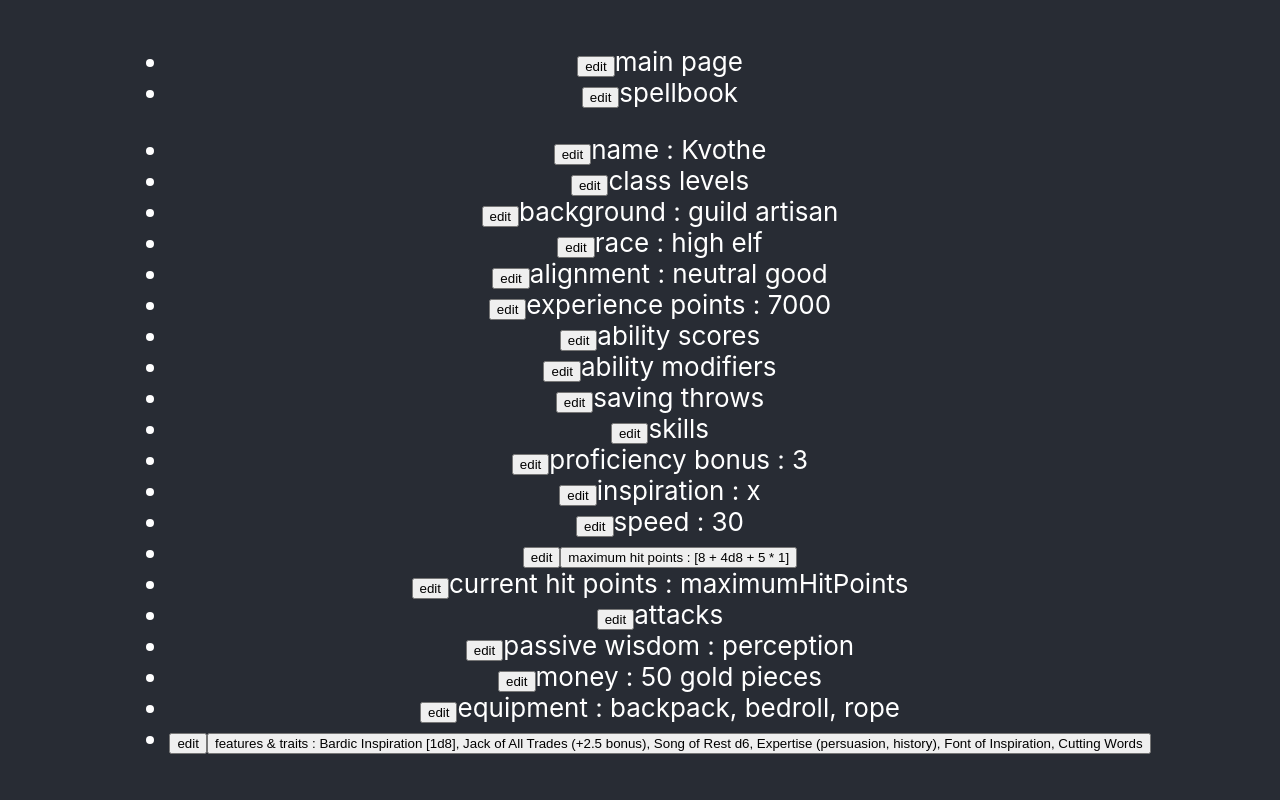
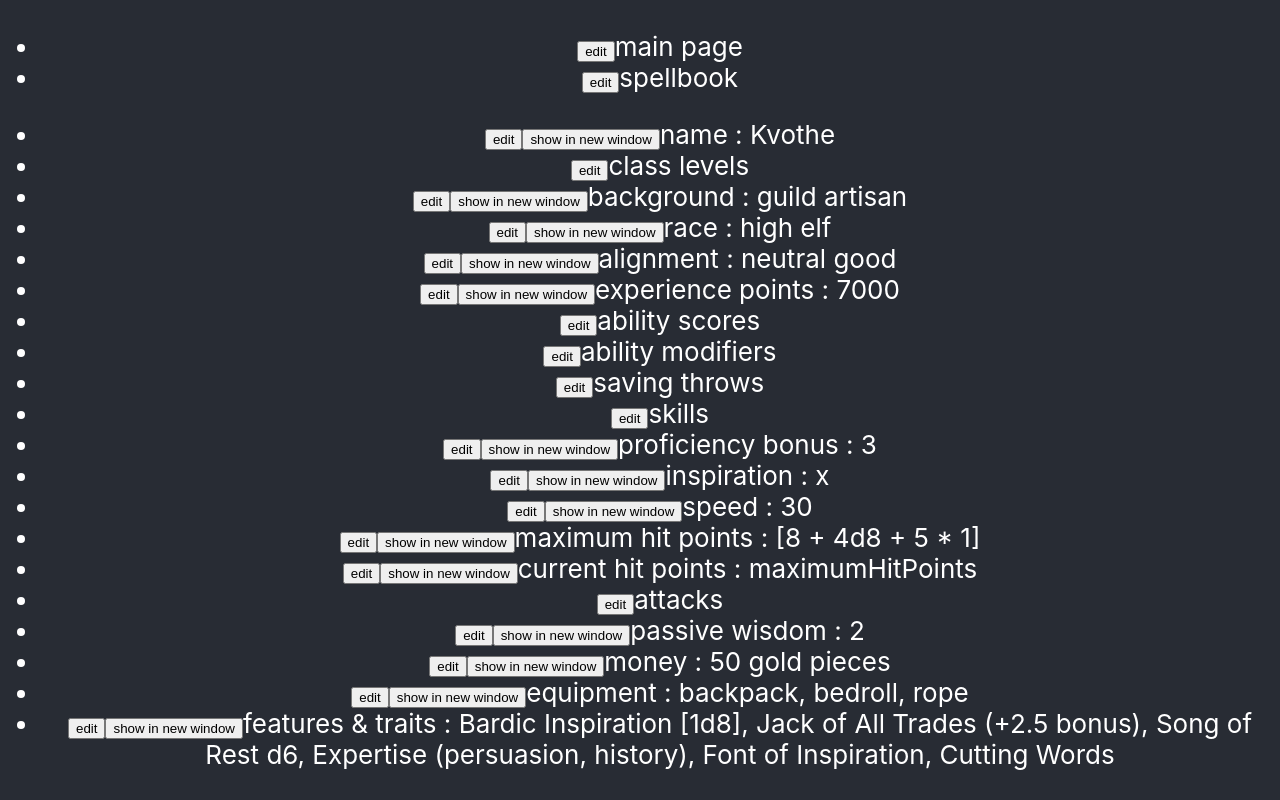
Before and after one commit to WrittenWoods/cobble, a React (Create React App) app: page / in a window 1280 px wide. Both pictures are taken after a click on the element "main page". Built offline with nearby package versions, Linux system fonts and the light colour scheme.

Commit message:
added panels that display content

```diff
--- /dev/null
+++ b/src/ContentBlock.tsx
@@ -0,0 +1,25 @@
+import React, { useState, useEffect } from 'react';
+import { parseContent } from "./helpers/parseContent";
+import { arrayEquals } from "./helpers/arrayEquals";
+
+function ContentBlock({ sheetState, titlePath }) {
+
+  const [sheet, setSheet, displayed, setDisplayed] = [...sheetState]
+
+  const [blockContent, setBlockContent] = useState(getBlockContent())
+
+  function getBlockContent() {
+    for (let i = 0; i < sheet.length; i++) {
+      if (arrayEquals(sheet[i].titlePath, titlePath)) {
+        return sheet[i].content
+      }
+    }
+    return undefined
+  }
+
+  return (
+    <span>{blockContent}</span>
+  )
+}
+
+export default ContentBlock;
--- a/src/MenuItem.tsx
+++ b/src/MenuItem.tsx
@@ -8,10 +8,12 @@ import ContextMenu from "./ContextMenu";
 function MenuItem ({ sheetState, newTitlePath }: MenuItemProps) {
 
   const [sheet, setSheet, displayed, setDisplayed] = [...sheetState]
+
   const [editMode, toggleEditMode] = useState(false)
   const [title, setTitle] = useState(newTitlePath[newTitlePath.length - 1])
   const [contentAtPath, setContentAtPath] = useState(getMenuItemVals()[2])
   const [showContextMenu, toggleContextMenu] = useState(false)
+  const [showInPanel, toggleShowInPanel] = useState(true)
 
   let [isMatch, matchIndex] = [...getMenuItemVals().slice(0, 2)]
   let contentType = "menu";
@@ -46,7 +48,7 @@ function MenuItem ({ sheetState, newTitlePath }: MenuItemProps) {
       }
     }
 
-    if (isMatch) {
+    if (isMatch && showInPanel) {
       updated[matchIndex].content = contentAtPath
       replaceTitle(updated)
     } else {
@@ -90,6 +92,12 @@ function MenuItem ({ sheetState, newTitlePath }: MenuItemProps) {
     }
   }
 
+  function openContentPanel() {
+    if (!showInPanel) {
+      setDisplayed([...displayed, { panelType: "content", panelProps: newTitlePath }])
+    }
+  }
+
   // returns the text of the menu item
 
   function menuItemContent() {
@@ -100,20 +108,16 @@ function MenuItem ({ sheetState, newTitlePath }: MenuItemProps) {
       contentType = toRender.contentType
     }
 
-    if (isMatch && contentType === "text") {
+    if (isMatch) {
       return (
         <span onContextMenu={(e) => handleContextMenuClick(e)} >
-          {title + " : " + toRender.parsedContent}
+          <button onClick={() => toggleShowInPanel(!showInPanel)}>
+            {showInPanel ? "show in new window" : "show in panel"}
+          </button>
+          <span onClick={() => openContentPanel()}>
+            { showInPanel ? title + " : " + toRender.parsedContent : title }
+          </span>
         </span>
-      )
-    } else if (isMatch && contentType === "button") {
-      return (
-        <button
-          onClick={() => console.log(parseContent(toRender.parsedContent, sheet, true).parsedContent) }
-          onContextMenu={(e) => handleContextMenuClick(e)}
-        >
-          {title + " : " + toRender.parsedContent}
-        </button>
       )
     } else if (!isMatch) {
       return (
--- a/src/Panel.tsx
+++ b/src/Panel.tsx
@@ -1,5 +1,7 @@
 import React, { useState, useEffect } from 'react';
 import Menu from "./Menu";
+import ContentBlock from "./ContentBlock";
+import ContextMenu from "./ContextMenu";
 import { PanelProps } from "./helpers/interfaces";
 
 function Panel ({ sheetState, panelContent }: PanelProps) {
@@ -12,6 +14,19 @@ function Panel ({ sheetState, panelContent }: PanelProps) {
         <Menu
           sheetState={sheetState}
           titlePath={panelContent.panelProps}
+        />
+      )
+    } else if (panelContent.panelType === "content") {
+      return (
+        <ContentBlock
+          sheetState={sheetState}
+          titlePath={panelContent.panelProps}
+        />
+      )
+    } else if (panelContent.panelType === "context menu") {
+      return (
+        <ContextMenu
+          sheetState={sheetState}
         />
       )
     }
--- a/src/Sheet.tsx
+++ b/src/Sheet.tsx
@@ -14,7 +14,7 @@ function Sheet ({ sheet, setSheet }: SheetProps) {
         <Panel
           sheetState={[sheet, setSheet, displayed, setDisplayed]}
           panelContent={panelContent}
-          key={panelContent.panelProps.join('.') + ' panel'}
+          key={JSON.stringify(panelContent.panelProps) + ' panel'}
         />
       )}
     </div>
--- a/src/helpers/parseContent.tsx
+++ b/src/helpers/parseContent.tsx
@@ -7,12 +7,12 @@ import { evaluate } from 'mathjs';
 // and parses it for block content, dice rolls, mathematical operations
 
 export const parseContent = (
-  content: string | string[],
+  content: string,
   sheet: SearchBlock[],
   isDiceButtonClick: boolean = false
-): { contentType: string; parsedContent: string | string[]; } => {
+): { contentType: string; parsedContent: string; } => {
 
-  let result: { contentType: string, result: string | string[] };
+  let result: { contentType: string, result: string };
 
   // Function that parses the contents of bracketed text in a block
 
--- a/src/starterSheetData.ts
+++ b/src/starterSheetData.ts
@@ -64,7 +64,7 @@ export const starterSheetData: NestedBlock[] = [
       { title: `bow`, content: `[1d8] piercing, [1d6] fire` }
     ]},
 
-    { title: `passive wisdom`, content: `[perception]` },
+    { title: `passive wisdom`, content: `[mainPage.skills.perception]` },
 
     { title: `money`, content: `[50] gold pieces`},
     { title: `equipment`, content: `backpack, bedroll, rope` },
```
